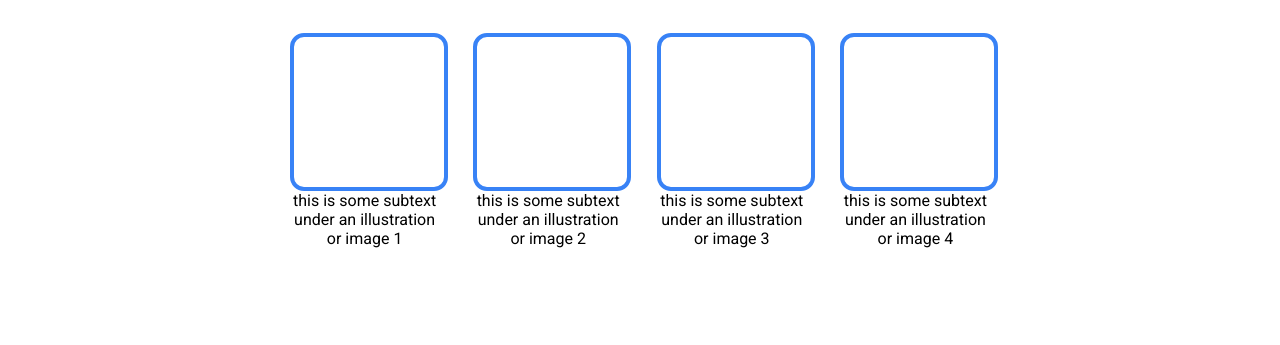
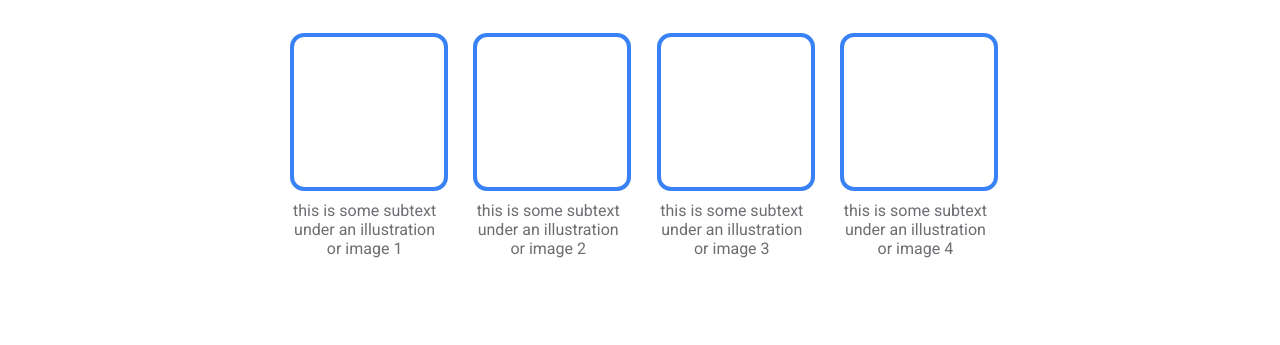
Before and after one commit to mell-0/Landing-Page, a plain HTML site: page index.html in a window 1280 px wide. Shown: the part 603-948 px from the top of the page. Drawn offline with Linux system fonts and the light colour scheme.

Commit message:
finished 2nd section

```diff
--- a/styles.css
+++ b/styles.css
@@ -124,4 +124,9 @@ ul {
 .box {
     width: 150px;
     text-align: center;
+    color: #6d6e72;
+
+    display: flex;
+    flex-direction: column;
+    gap: 10px;
 }
```
